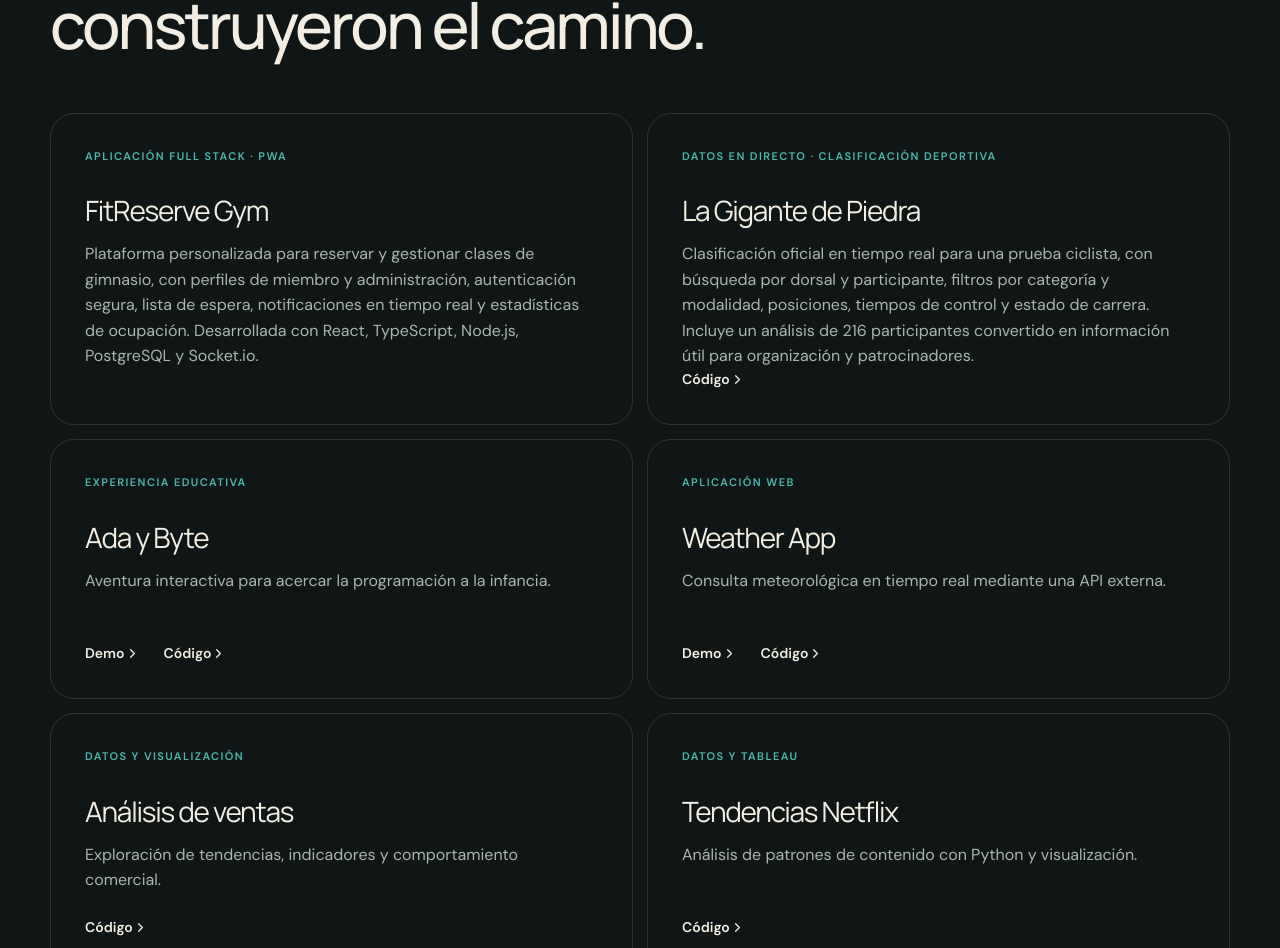
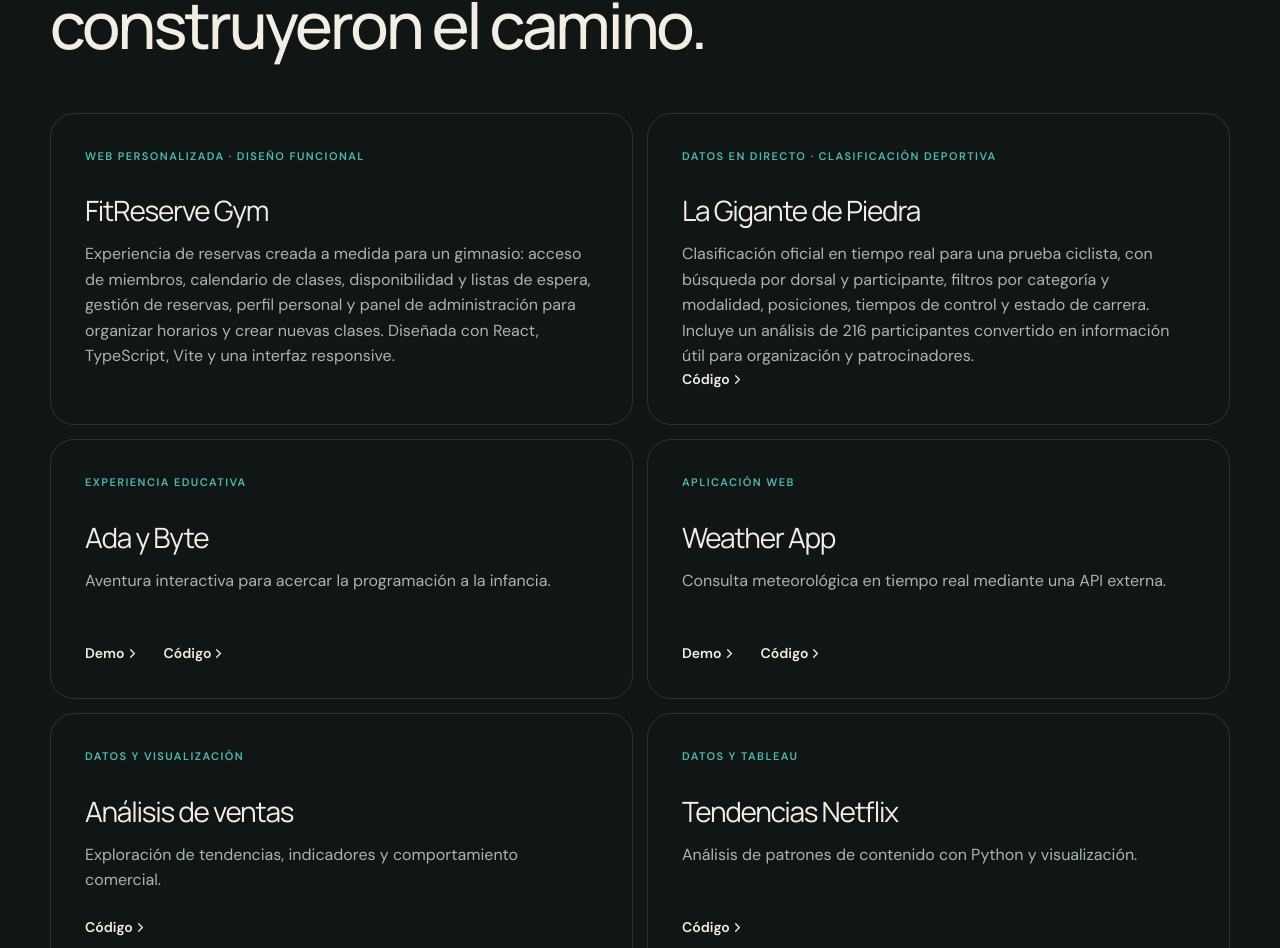
Before and after one commit to Juliams93/MI-PORTAFOLIO, a React (Vite) app: page / in a window 1280 px wide. Shown: the part 5255-6203 px from the top of the page. Built offline with nearby package versions, Linux system fonts and the light colour scheme.

Commit message:
Align FitReserve case study with original design

```diff
--- a/src/App.jsx
+++ b/src/App.jsx
@@ -10,7 +10,7 @@ const products = [
 ];
 
 const archive = [
-  { name: "FitReserve Gym", type: "Aplicación full stack · PWA", description: "Plataforma personalizada para reservar y gestionar clases de gimnasio, con perfiles de miembro y administración, autenticación segura, lista de espera, notificaciones en tiempo real y estadísticas de ocupación. Desarrollada con React, TypeScript, Node.js, PostgreSQL y Socket.io." },
+  { name: "FitReserve Gym", type: "Web personalizada · Diseño funcional", description: "Experiencia de reservas creada a medida para un gimnasio: acceso de miembros, calendario de clases, disponibilidad y listas de espera, gestión de reservas, perfil personal y panel de administración para organizar horarios y crear nuevas clases. Diseñada con React, TypeScript, Vite y una interfaz responsive." },
   { name: "La Gigante de Piedra", type: "Datos en directo · Clasificación deportiva", description: "Clasificación oficial en tiempo real para una prueba ciclista, con búsqueda por dorsal y participante, filtros por categoría y modalidad, posiciones, tiempos de control y estado de carrera. Incluye un análisis de 216 participantes convertido en información útil para organización y patrocinadores.", code: "https://github.com/Juliams93/gigante-clasificacion" },
   { name: "Ada y Byte", type: "Experiencia educativa", description: "Aventura interactiva para acercar la programación a la infancia.", demo: "https://ada-byte-codeadventure.vercel.app/", code: "https://github.com/Juliams93/Ada-byte-codeadventure/tree/main/ada-byte-aventura" },
   { name: "Weather App", type: "Aplicación web", description: "Consulta meteorológica en tiempo real mediante una API externa.", demo: "https://weather-app-dusky-six-72.vercel.app/", code: "https://github.com/Juliams93/Weather-app" },
```
